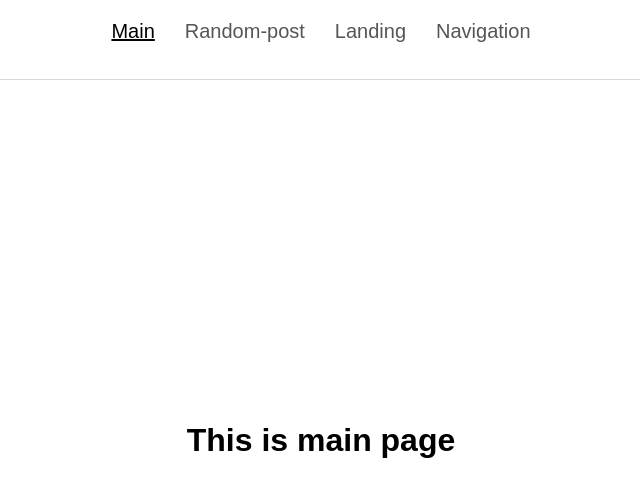
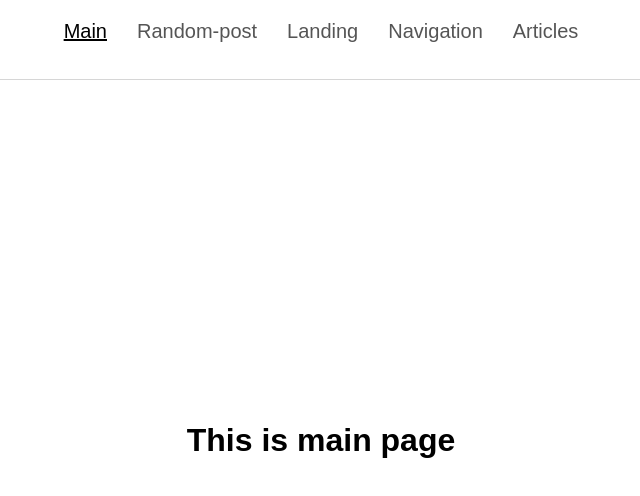
Before and after one commit to Visheyt/fuse8-study, a React (Vite) app: page / in a window 1280 px wide. Shown: the top 496 px of the page, without its empty margins (319-959 px from the left). Built offline with nearby package versions, Linux system fonts and the light colour scheme.

Commit message:
lesson-5 add articles page , articles route, articles header link

```diff
--- a/src/app/main.tsx
+++ b/src/app/main.tsx
@@ -8,6 +8,7 @@ import { RandomPost } from '@/pages/random-post/random-post';
 import App from './App';
 import { Landing } from '@/pages/landing/landing';
 import { Navigation } from '@/pages/navigation/ui/navigation';
+import { Articles } from '@/pages/articles/articles';
 
 createRoot(document.getElementById('root')!).render(
   <StrictMode>
@@ -18,6 +19,7 @@ createRoot(document.getElementById('root')!).render(
           <Route path={routes.randomPost.pathName} element={<RandomPost />} />
           <Route path={routes.landing.pathName} element={<Landing />} />
           <Route path={routes.navigation.pathName} element={<Navigation />} />
+          <Route path={routes.articles.pathName} element={<Articles />} />
         </Route>
       </Routes>
     </BrowserRouter>
--- /dev/null
+++ b/src/pages/articles/articles.tsx
@@ -0,0 +1,3 @@
+export const Articles = () => {
+  return <div>ARTICLES</div>;
+};
--- a/src/shared/services/routes.ts
+++ b/src/shared/services/routes.ts
@@ -19,4 +19,8 @@ export const routes: Record<string, Route> = {
     getLink: () => 'navigation',
     pathName: '/navigation',
   },
+  articles: {
+    getLink: () => 'articles',
+    pathName: '/articles',
+  },
 };
--- a/src/shared/ui/header/header.tsx
+++ b/src/shared/ui/header/header.tsx
@@ -21,6 +21,9 @@ export const Header = () => {
         <NavLink className={getNavClass} to={routes.navigation.getLink()}>
           Navigation
         </NavLink>
+        <NavLink className={getNavClass} to={routes.articles.getLink()}>
+          Articles
+        </NavLink>
       </nav>
     </header>
   );
```
